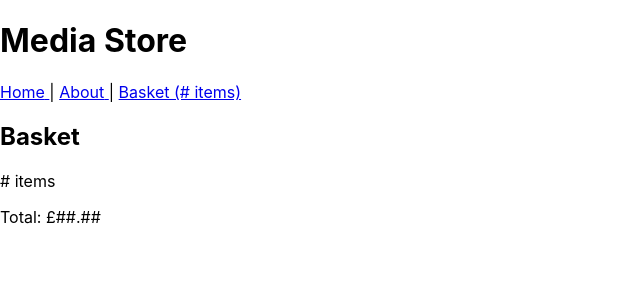
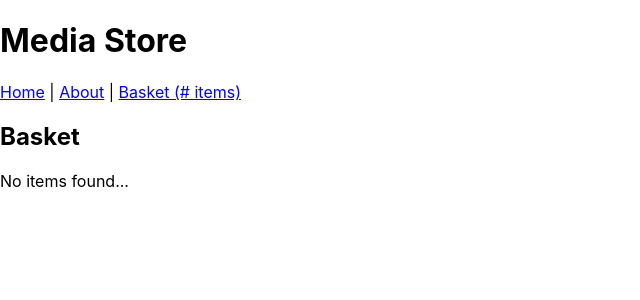
Before and after one commit to black-codher-bootcamp-2021-vaughan/unit-04-react-assignment-janinebknr, a React (Create React App) app: page /basket in a window 1280 px wide. Shown: the top 300 px of the page, without its empty margins (0-640 px from the left). Built offline with nearby package versions, Linux system fonts and the light colour scheme; the HTML template or start-up script is replaced by a standard one.

Commit message:
Adding the add/remove functionality

```diff
--- a/src/App.js
+++ b/src/App.js
@@ -9,6 +9,31 @@ import data from "./models/data.json";
 
 const App = () => {
   const [items, setItems] = useState(data);
+  const [basket, setBasket] = useState([]);
+
+  const addToBasket = (id) => {
+    setBasket(basket.concat(items.filter((item) => item.trackId === id)));
+    setItems([
+      ...items.map((item) => {
+        if (item.trackId === id) {
+          item.read = true;
+        }
+        return item;
+      }),
+    ]);
+  };
+
+  const removeFromBasket = (id) => {
+    setBasket(basket.filter((item) => item.trackId !== id));
+    setItems([
+      ...items.map((item) => {
+        if (item.trackId === id) {
+          item.read = false;
+        }
+        return item;
+      }),
+    ]);
+  };
 
   return (
     <>
@@ -19,7 +44,12 @@ const App = () => {
           render={() => (
             <>
               <Header />
-              <ProductList items={items} />
+              <ProductList
+                items={items}
+                stored="mediastore"
+                addToBasket={addToBasket}
+                removeFromBasket={removeFromBasket}
+              />
             </>
           )}
         />
@@ -30,7 +60,13 @@ const App = () => {
           render={() => (
             <>
               <Header />
-              <Basket />
+              <ProductList
+                items={basket}
+                stored="basket"
+                addToBasket={addToBasket}
+                removeFromBasket={removeFromBasket}
+              />
+              {/* <Basket /> */}
             </>
           )}
         />
--- a/src/components/Product.js
+++ b/src/components/Product.js
@@ -29,6 +29,23 @@ const Product = ({ item, ...props }) => {
           {longDescription ? longDescription.substring(0, 300) + "..." : ""}
         </p>
       </div>
+      <div>
+        {props.stored === "mediastore" ? (
+          <button
+            className="add-button"
+            onClick={() => props.addToBasket(trackId)}
+          >
+            Add to basket
+          </button>
+        ) : (
+          <button
+            className="remove-button"
+            onClick={() => props.removeFromBasket(trackId)}
+          >
+            Remove
+          </button>
+        )}
+      </div>
     </div>
   );
 };
--- a/src/components/ProductList.js
+++ b/src/components/ProductList.js
@@ -6,12 +6,16 @@ const ProductList = ({ items, ...props }) => {
   return (
     <div className="list">
       <div>
-        {props.stored === "library" && <h2>Suggested Reading</h2>}
+        {props.stored === "mediastore" ? (
+          <h2>Suggested For You</h2>
+        ) : (
+          <h2>Basket</h2>
+        )}
         {items.length === 0 ? (
           <div className="empty">No items found...</div>
         ) : (
           items
-            .filter((item) => props.stored === "bookcase" || !item.read)
+            .filter((item) => props.stored === "basket" || !item.read)
             .map((item) => (
               <Product key={item.trackId} item={item} {...props} />
             ))
```
Also changed, not shown: src/components/Header.js (+2 -6 lines), src/pages/About.js (+3 -7 lines).
